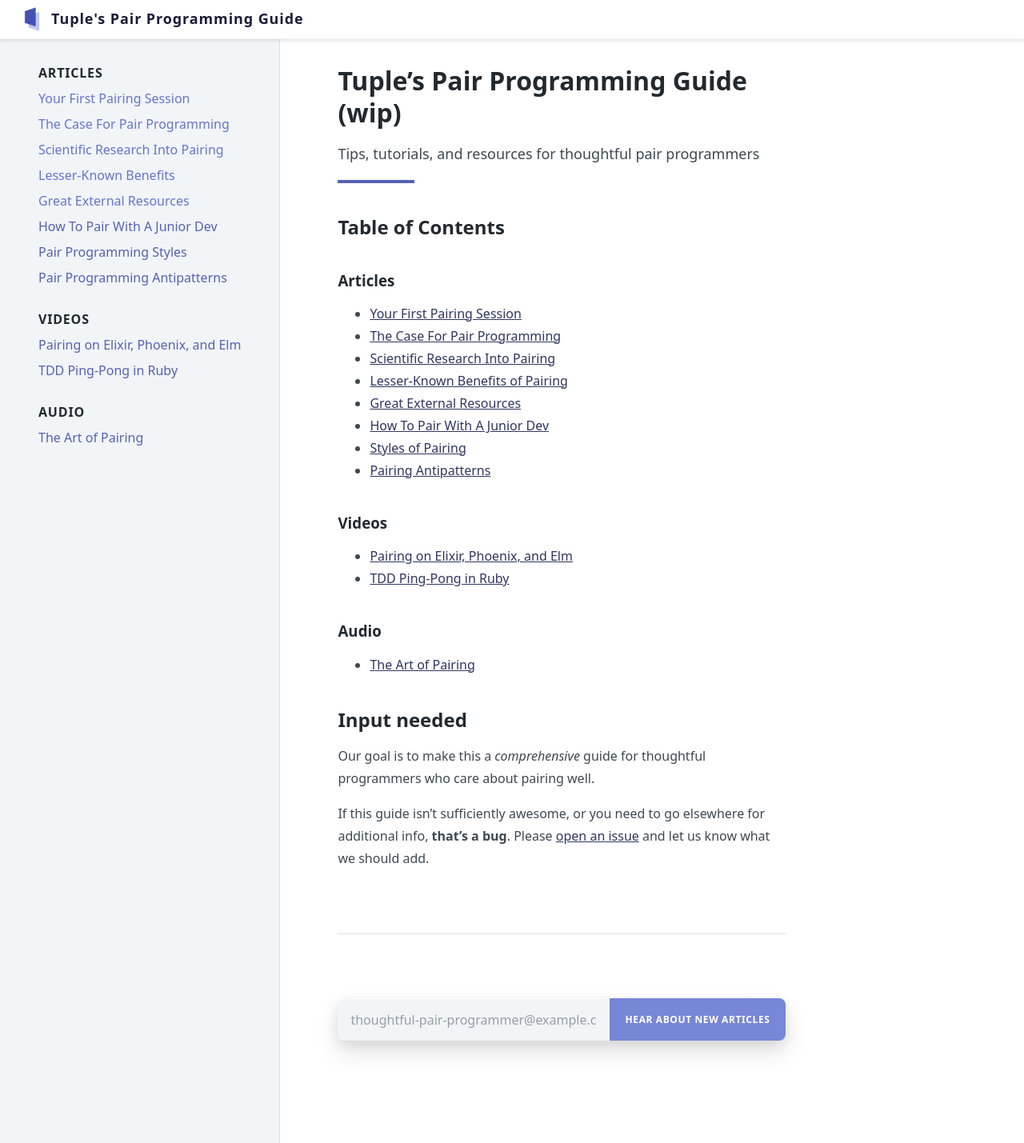
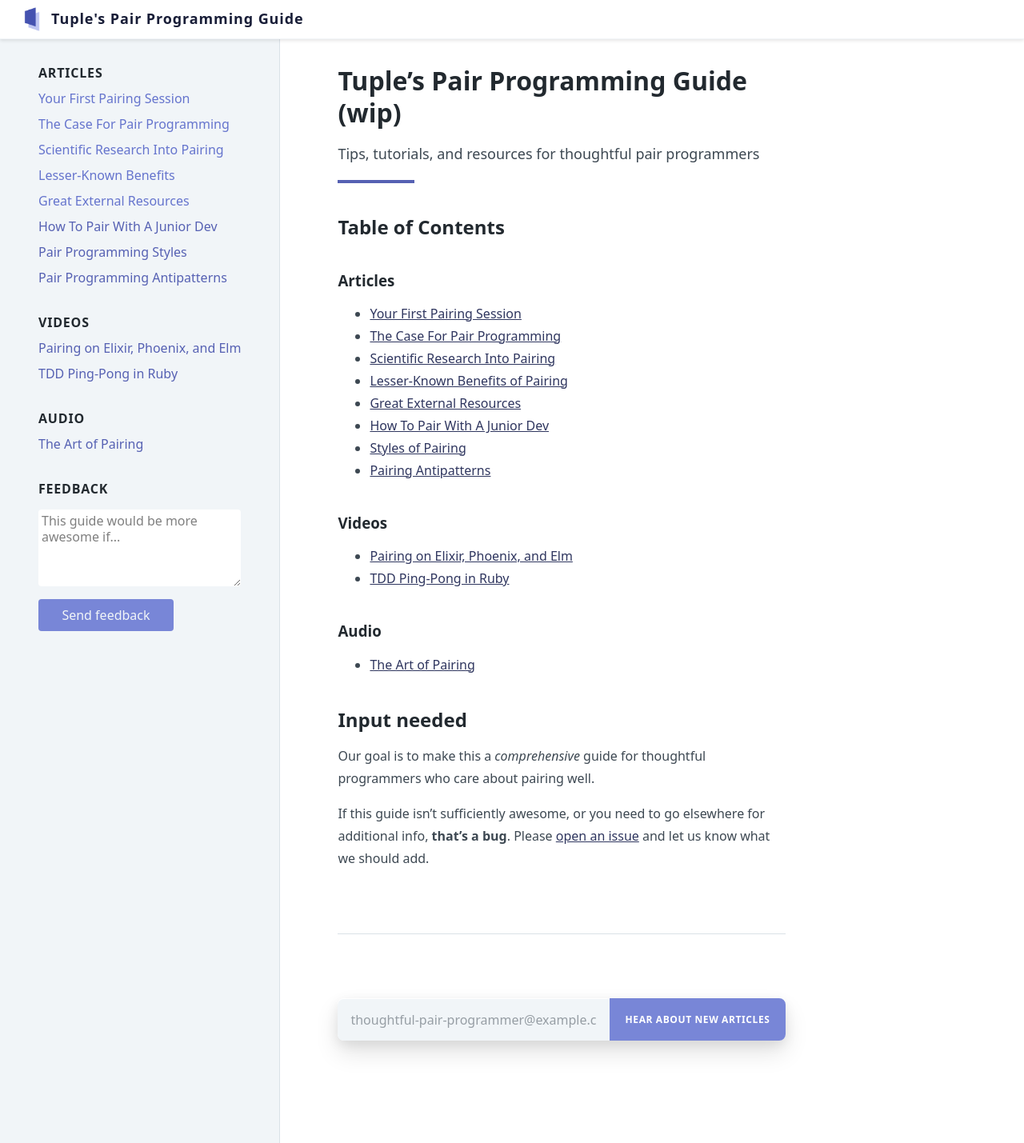
Before and after one commit to tupleapp/pair-programming-guide, a Jekyll site: the page built from index.md, in a window 1280 px wide. Shown: the whole page at 80% size. Built offline with Jekyll 4.4.1, drawn with Linux system fonts in a browser that asks for light colours.

Commit message:
Add feedback form to nav

```diff
--- a/_includes/nav.html
+++ b/_includes/nav.html
@@ -37,7 +37,7 @@
           class="no-underline">Pair Programming Antipatterns</a></li>
     </ul>
 
-    <p class="pt-5 pb-3 uppercase tracking-wide font-bold leading-tight">Videos</p>
+    <p class="pt-6 pb-3 uppercase tracking-wide font-bold leading-tight">Videos</p>
     <ul class="list-reset">
       <li class="mb-3 leading-tight"><a
           href="/pair-programming-guide/elixir-phoenix-elm"
@@ -48,11 +48,19 @@
           class="no-underline">TDD Ping-Pong in Ruby</a></li>
     </ul>
 
-    <p class="pt-5 pb-3 uppercase tracking-wide font-bold leading-tight">Audio</p>
+    <p class="pt-6 pb-3 uppercase tracking-wide font-bold leading-tight">Audio</p>
     <ul class="list-reset">
       <li class="mb-3 leading-tight"><a
           href="/pair-programming-guide/full-stack-radio-podcast"
           class="no-underline">The Art of Pairing</a></li>
     </ul>
+
+    <p class="pt-6 pb-4 uppercase tracking-wide font-bold leading-tight">Feedback</p>
+    <form name="feedback" method="POST" netlify action="/pair-programming-guide/feedback-thanks">
+      <textarea class="min-w-full h-24 rounded p-1 bg-white leading-tight" placeholder="This guide would be more awesome if..."></textarea>
+
+      <input class="block rounded mt-2 h-10 w-2/3 hover:bg-grey-light bg-indigo-light hover:bg-indigo-lighter border-indigo-light
+  hover:border-indigo-lighter text-grey-lighter" type="submit" value="Send feedback">
+    </form>
   </nav>
 </div>
```
Also changed, not shown: _pages/feedback-thanks.md (added, +9 -0 lines).
